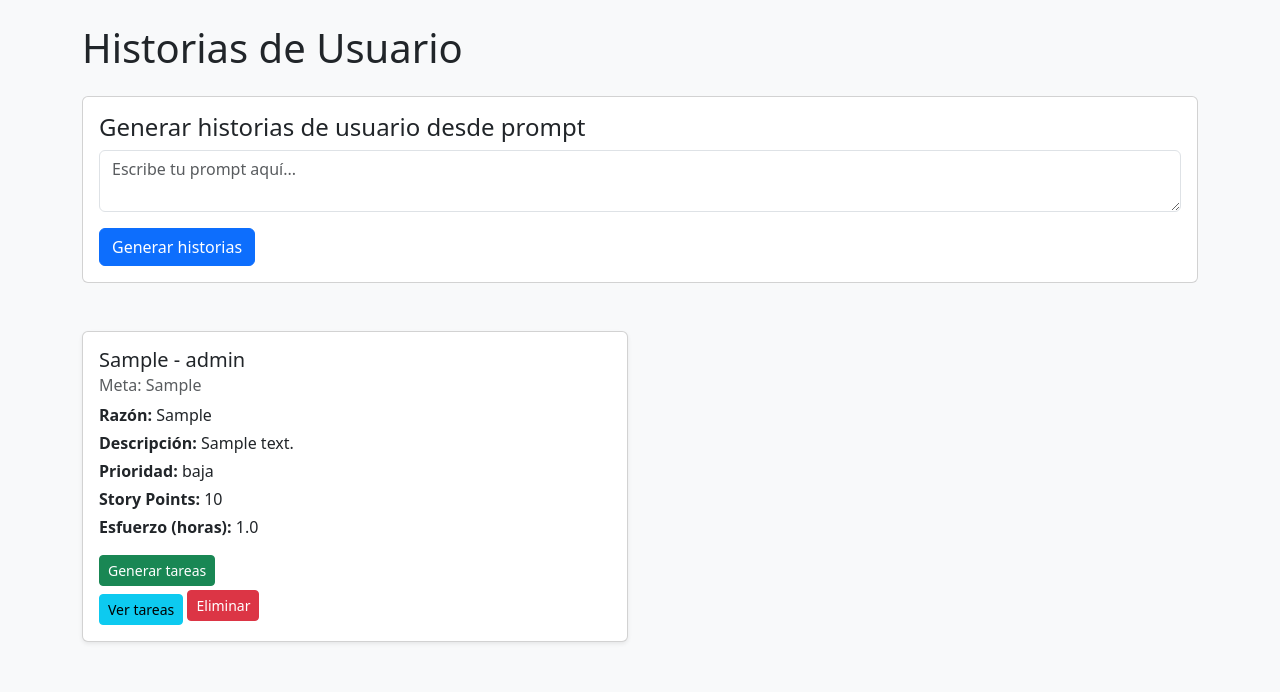
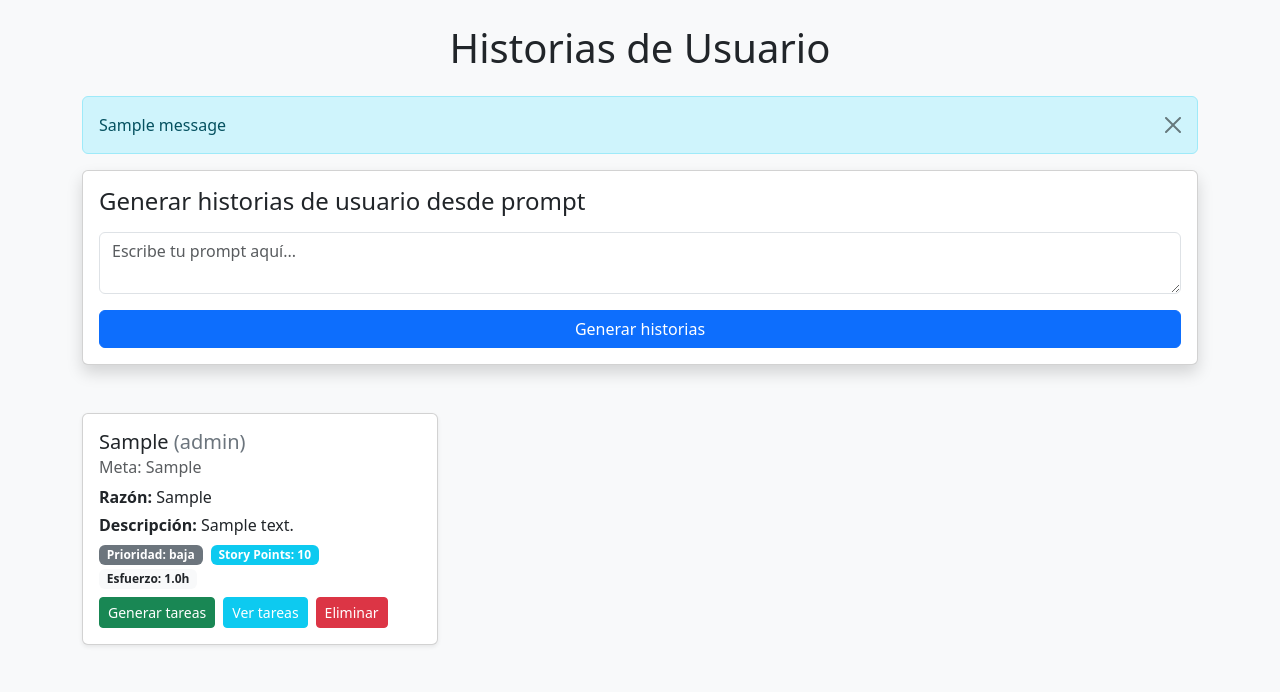
Before and after one commit to mmoralesp95/Proyecto_IA, a Flask app: page /user-stories in a window 1280 px wide. Shown: the top 692 px of the page. Run offline with Flask 3, Linux system fonts and the light colour scheme; tables that the repository leaves empty hold one stand-in row (values such as "Sample post"); one stand-in notice (Sample message) is shown.

Commit message:
cambios de estilo

```diff
--- a/app/templates/user-stories.html
+++ b/app/templates/user-stories.html
@@ -6,18 +6,33 @@
     <link href="https://cdn.jsdelivr.net/npm/bootstrap@5.3.3/dist/css/bootstrap.min.css" rel="stylesheet">
 </head>
 <body class="bg-light">
-<div class="container mt-4">
-    <h1 class="mb-4">Historias de Usuario</h1>
+<div class="container py-4">
+
+    <h1 class="mb-4 text-center">Historias de Usuario</h1>
+
+    <!-- Mensajes flash -->
+    {% with messages = get_flashed_messages() %}
+      {% if messages %}
+        <div class="alert alert-info alert-dismissible fade show" role="alert">
+          {% for message in messages %}
+            <div>{{ message }}</div>
+          {% endfor %}
+          <button type="button" class="btn-close" data-bs-dismiss="alert" aria-label="Cerrar"></button>
+        </div>
+      {% endif %}
+    {% endwith %}
 
     <!-- Formulario para enviar prompt y generar historias automáticamente -->
-    <div class="card mb-5">
+    <div class="card shadow mb-5">
         <div class="card-body">
-            <h4 class="card-title">Generar historias de usuario desde prompt</h4>
+            <h4 class="card-title mb-3">Generar historias de usuario desde prompt</h4>
             <form method="POST" action="{{ url_for('routes.user_stories') }}">
                 <div class="mb-3">
                     <textarea class="form-control" name="prompt" rows="2" placeholder="Escribe tu prompt aquí..." required></textarea>
                 </div>
-                <button class="btn btn-primary" type="submit">Generar historias</button>
+                <div class="d-grid">
+                    <button class="btn btn-primary" type="submit">Generar historias</button>
+                </div>
             </form>
         </div>
     </div>
@@ -25,30 +40,38 @@
     <!-- Listado de historias de usuario -->
     <div class="row">
         {% for s in stories %}
-        <div class="col-md-6 mb-4">
-            <div class="card shadow-sm">
-                <div class="card-body">
-                    <h5 class="card-title">{{ s.project }} - {{ s.role }}</h5>
+        <div class="col-md-6 col-lg-4 mb-4">
+            <div class="card shadow-sm h-100">
+                <div class="card-body d-flex flex-column">
+                    <h5 class="card-title">{{ s.project }} <span class="text-secondary">({{ s.role }})</span></h5>
                     <h6 class="card-subtitle mb-2 text-muted">Meta: {{ s.goal }}</h6>
                     <p class="mb-1"><strong>Razón:</strong> {{ s.reason }}</p>
                     <p class="mb-1"><strong>Descripción:</strong> {{ s.description }}</p>
-                    <p class="mb-1"><strong>Prioridad:</strong> {{ s.priority }}</p>
-                    <p class="mb-1"><strong>Story Points:</strong> {{ s.story_points }}</p>
-                    <p class="mb-3"><strong>Esfuerzo (horas):</strong> {{ s.effort_hours }}</p>
-                    <!-- Botón para generar tareas para esta historia -->
-                    <form method="POST" action="{{ url_for('routes.add_task', user_story_id=s.id) }}">
-                        <button class="btn btn-success btn-sm" type="submit">Generar tareas</button>
-                    </form>
-                    <a class="btn btn-info btn-sm mt-2" href="{{ url_for('routes.show_tasks', user_story_id=s.id) }}">Ver tareas</a>
-                    <form method="POST" action="{{ url_for('routes.delete_user_story', user_story_id=s.id) }}" class="d-inline">
-                        <button class="btn btn-danger btn-sm" type="submit">Eliminar</button>
-                    </form>
+                    <div class="mb-2">
+                        <span class="badge bg-secondary me-1">Prioridad: {{ s.priority }}</span>
+                        <span class="badge bg-info me-1">Story Points: {{ s.story_points }}</span>
+                        <span class="badge bg-light text-dark">Esfuerzo: {{ s.effort_hours }}h</span>
+                    </div>
+                    <div class="mt-auto">
+                        <div class="d-flex gap-2">
+                            <form method="POST" action="{{ url_for('routes.add_task', user_story_id=s.id) }}" class="d-inline">
+                                <button class="btn btn-success btn-sm text-white" type="submit">Generar tareas</button>
+                            </form>
+                            <a class="btn btn-info btn-sm text-white" href="{{ url_for('routes.show_tasks', user_story_id=s.id) }}">Ver tareas</a>
+                            <form method="POST" action="{{ url_for('routes.delete_user_story', user_story_id=s.id) }}" class="d-inline">
+                                <button class="btn btn-danger btn-sm text-white" type="submit">Eliminar</button>
+                            </form>
+                        </div>
+                    </div>
 
                 </div>
             </div>
         </div>
         {% endfor %}
     </div>
+
 </div>
+
+<script src="https://cdn.jsdelivr.net/npm/bootstrap@5.3.3/dist/js/bootstrap.bundle.min.js"></script>
 </body>
 </html>
```
Also changed, not shown: app/templates/tasks.html (+44 -6 lines).
